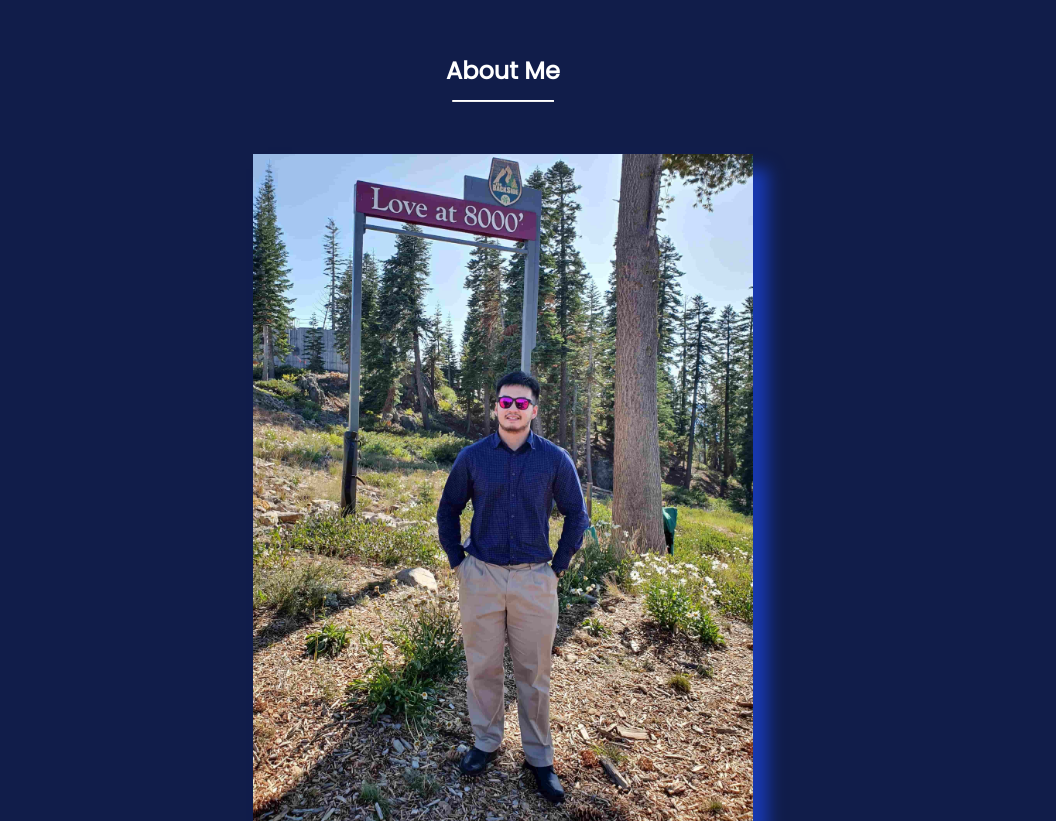
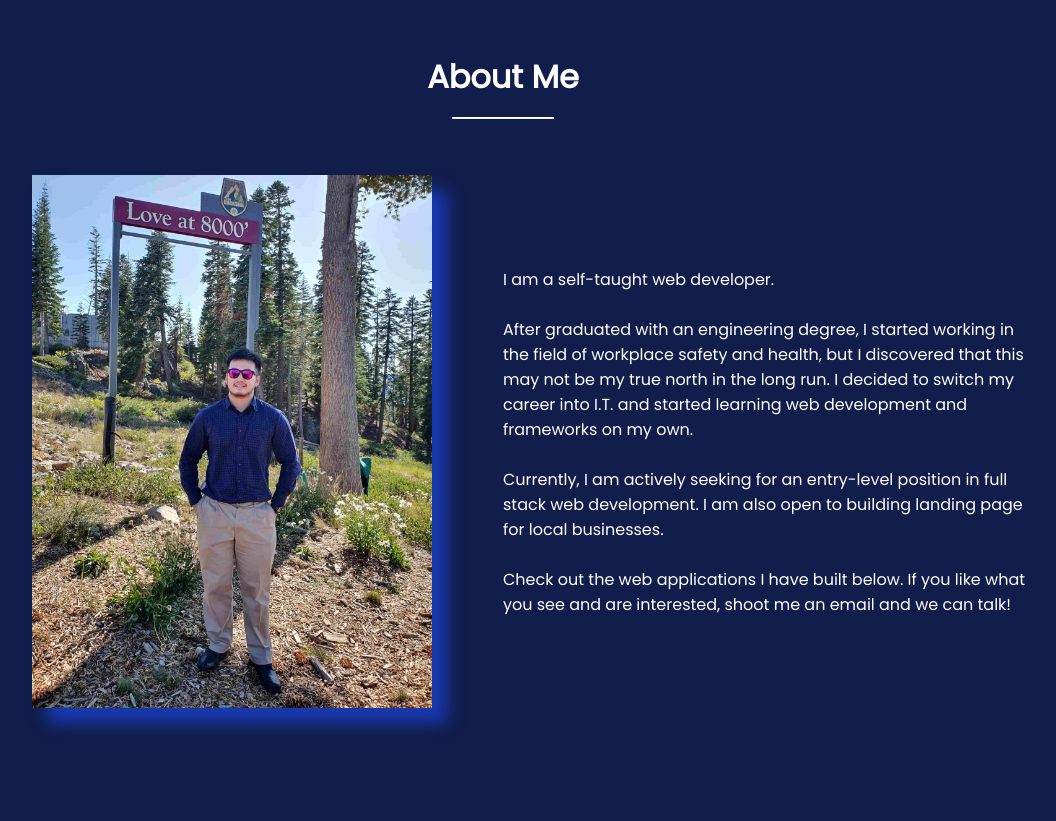
Before and after one commit to NelsonKhor/Portfolio, a plain HTML site: page index.html in a window 1280 px wide. Shown: the part 831-1652 px from the top of the page, without its empty margins (137-1193 px from the left). Drawn offline with Linux system fonts and the light colour scheme.

Commit message:
Make about me section responsive design for bigger screen

```diff
--- a/css/style.css
+++ b/css/style.css
@@ -301,6 +301,39 @@ header {
     font-size: 1rem;
 }
 
+@media only screen and (min-width: 768px) {
+    .all-title {
+        font-size: 2rem;
+    }
+}
+
+@media only screen and (min-width: 992px) {
+    .about-container {
+        margin: 0 8%;
+    }
+
+    .about-content {
+        display: flex;
+        justify-content: center;
+        align-items: center;
+    }
+
+    .about-img {
+        margin: 0;
+        width: 50%;
+    }
+
+    .about-img > img {
+        max-width: 400px;
+        width: 80%;
+    }
+
+    .about-text {
+        text-align: left;
+        width: 50%;
+    }
+}
+
 /* _____________________ tech stack section _____________________ */
 .tech-stack {
     background-color: #111d4a;
```
